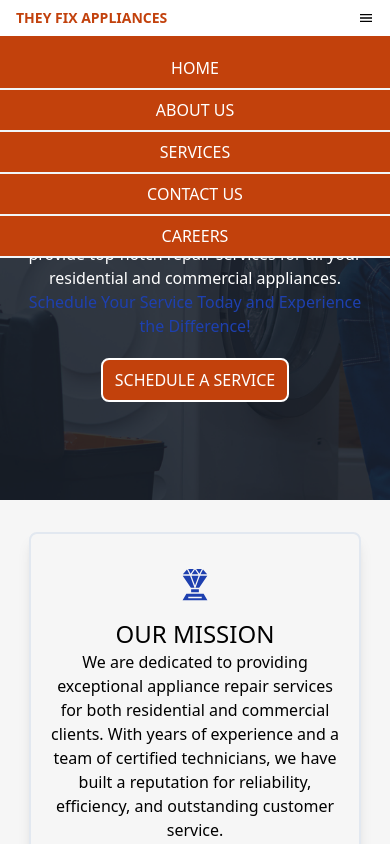
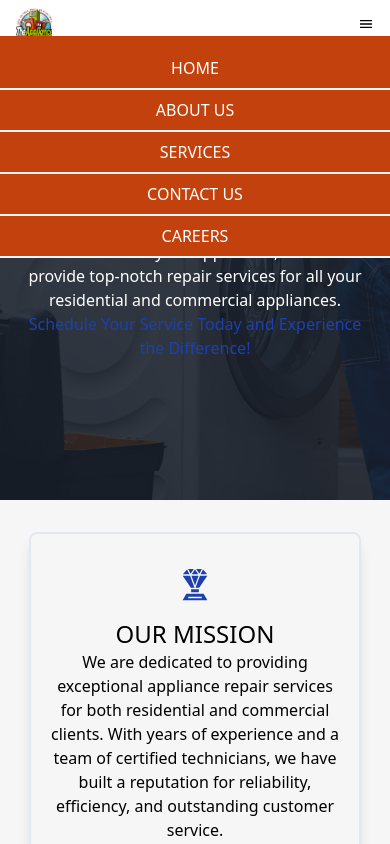
Before and after one commit to BronzeMik/theyfixappliances, a React (Vite) app: page / in a window 390 px wide. Both pictures are taken after a click on the icon 366 px from the left and 18 px from the top of the page. Shown: the top 844 px of the page. Built offline with nearby package versions, Linux system fonts and the light colour scheme.

Commit message:
Add logo

```diff
--- a/src/components/CtaBtn.jsx
+++ b/src/components/CtaBtn.jsx
@@ -1,10 +1,15 @@
 
 
 export default function CtaBtn() {
+    const scrollToSection = (sectionId) => {
+
+        document.getElementById(sectionId).scrollIntoView({ behavior: 'smooth' });
+
+      };
     return(
 
         <div className="hidden md:block">
-        <button className="bg-orange-700 text-white rounded-lg px-3 py-2 border-2 border-white hover:border-orange-700 hover:text-orange-700 hover:bg-white">SCHEDULE A SERVICE</button>
+        <button className="bg-orange-700 text-white rounded-lg px-3 py-2 border-2 border-white hover:border-orange-700 hover:text-orange-700 hover:bg-white" onClick={() => scrollToSection('contact')}>SCHEDULE A SERVICE</button>
         </div>
     )
 }
--- a/src/components/Footer.jsx
+++ b/src/components/Footer.jsx
@@ -1,13 +1,13 @@
 import { MdEmail } from "react-icons/md";
 import { PiPhone } from "react-icons/pi";
-
+import img from '../assets/tarc-logo.jpg'
 
 
 export default function Footer() {
     return(
         <div className="grid grid-cols-1 md:grid-cols-3 border-t-2 border-t-slate-200 shadow-md bg-white py-8 px-2 text-center">
-            <div className="flex flex-col justify-center">
-                <h2 className="text-2xl md:text-4xl font-semibold text-blue-800 pb-3">THEY FIX APPLIANCES</h2>
+            <div className="flex flex-col justify-center items-center">
+                <img src={img} alt='logo' title='They Fix Appliances' className='max-w-[40%] mb-3'/>
                 <p>Call us first, you&apos;ll be glad you did!</p>
             </div>
             <div className="flex flex-col md:items-center md:pr-6 py-5">
--- a/src/components/Hero.jsx
+++ b/src/components/Hero.jsx
@@ -1,3 +1,4 @@
+import CtaBtn from "./CtaBtn";
 
 
 
@@ -12,7 +13,7 @@ export default function Hero() {
                 <h4 className="text-blue-800 md:text-lg">Schedule Your Service Today and Experience the Difference!</h4>
                 <div className="pt-5">
 
-                    <button className="bg-orange-700 text-white rounded-lg px-3 py-2 border-2 border-white hover:border-orange-700 hover:text-orange-700 hover:bg-white">SCHEDULE A SERVICE</button>
+                    <CtaBtn />
 
                 </div>
 
--- a/src/components/Logo.jsx
+++ b/src/components/Logo.jsx
@@ -1,10 +1,10 @@
-
+import img from '../assets/tarc-logo.jpg'
 
 export default function Logo() {
     return(
 
-        <div className="logo text-sm md:text-lg">
-            <h2 className="font-bold text-orange-700">THEY FIX APPLIANCES</h2>
+        <div className='max-w-[10%]'>
+            <img src={img} alt='logo' title='They Fix Appliances' className='md:max-w-[60%]'/>
         </div>
     )
 }
--- a/src/components/MenuItems.jsx
+++ b/src/components/MenuItems.jsx
@@ -18,7 +18,7 @@ export default function MenuItems() {
         <>
             {/* mobile menu items */}
             <div className={`md:w-[50%] ${menuVisible ? 'block' : 'hidden'} md:hidden z-0`}>
-                <ul className={`flex flex-col fixed left-0 top-9 items-center w-screen bg-orange-700`}>
+                <ul className={`flex flex-col fixed left-0 top-9 items-center w-screen bg-orange-700 z-0`}>
                 <li className="border-b-slate-100 pt-5 py-2 border-b-2 w-full text-center bg-orange-700 text-white" onClick={() => scrollToSection('home')}>HOME</li>
                     <li className="border-b-slate-100 py-2 border-b-2 w-full text-center bg-orange-700 text-white" onClick={() => scrollToSection('about')}>ABOUT US</li>
                     <li className="border-b-slate-100 py-2 border-b-2 w-full text-center bg-orange-700 text-white" onClick={() => scrollToSection('services')}>SERVICES</li>
```
Also changed, not shown: src/assets/tarc-logo.jpg (added).
